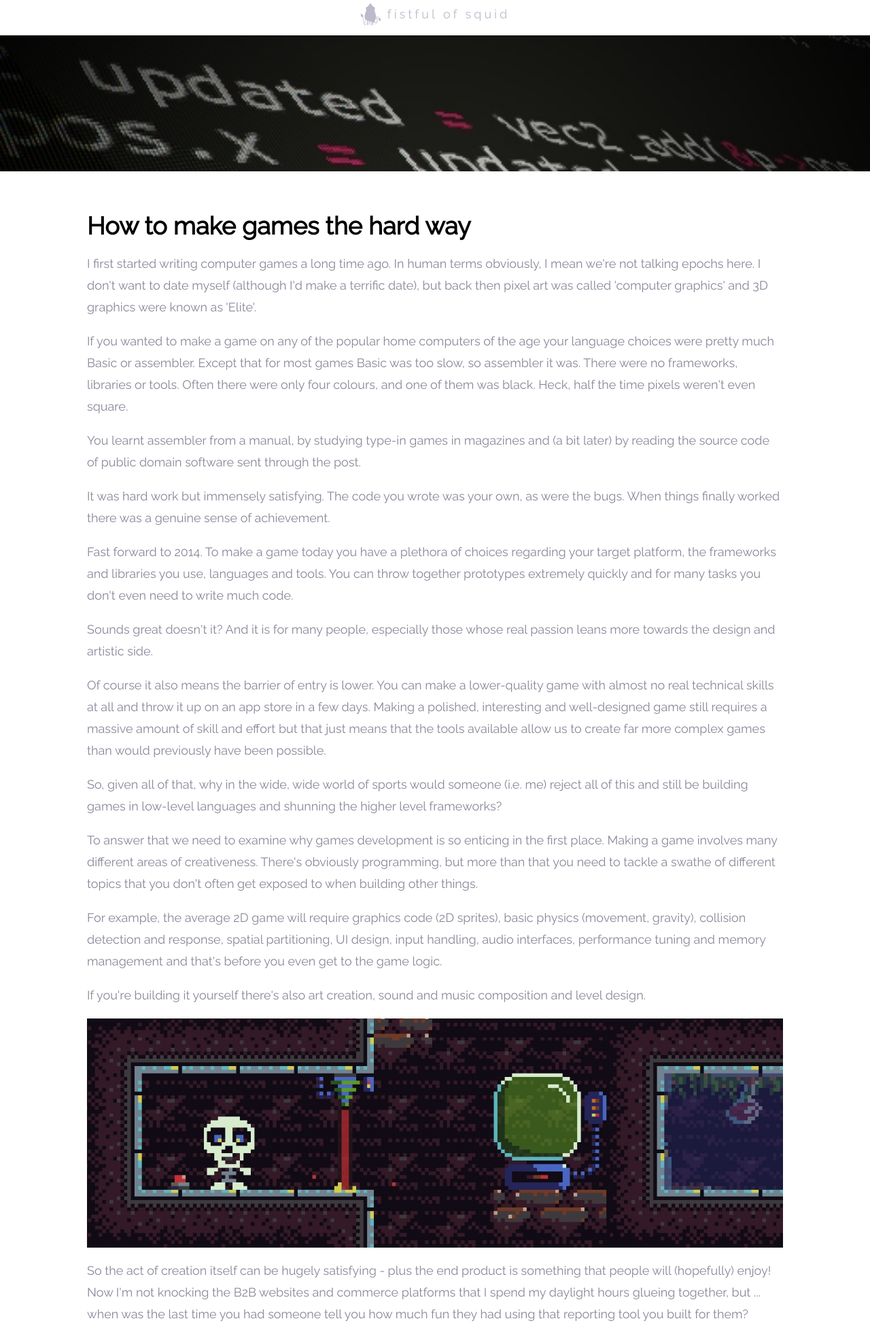
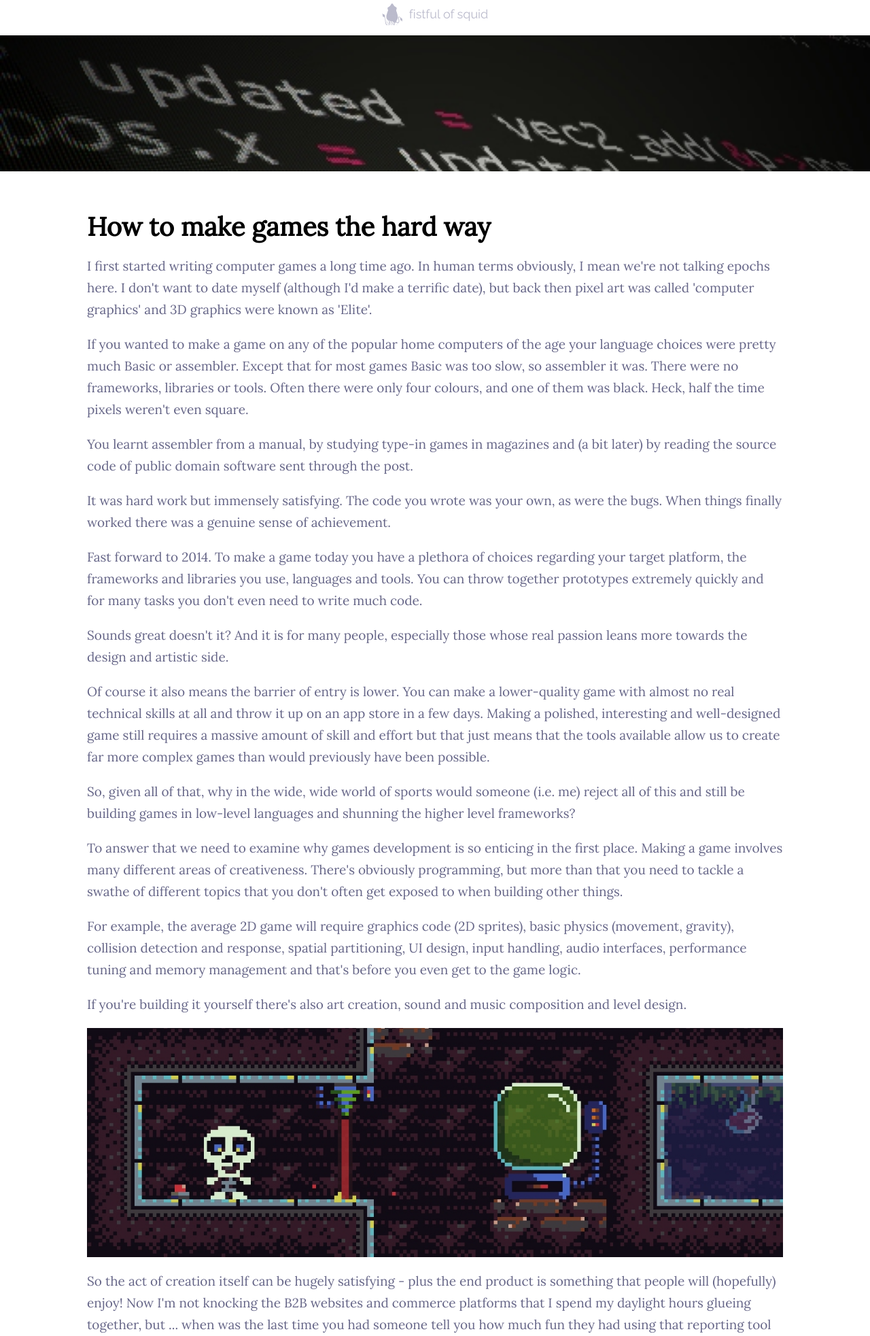
Before and after one commit to joeyspacerocks/joeyspacerocks.github.io, a PHP site: page /blog/how_to_make_games_the_hard_way.html in a window 1280 px wide. Shown: the top 1965 px of the page at 68% size. Run offline with PHP 8.4, Linux system fonts and the light colour scheme; some libraries are stand-ins or nearby versions.

Commit message:
Font face for blog posts

```diff
--- a/blog/main.css
+++ b/blog/main.css
@@ -1,3 +1,5 @@
+@import url(http://fonts.googleapis.com/css?family=Lora);
+
 body {
     margin: 0;
     padding: 0;
@@ -100,7 +102,7 @@ a {
 .post-header {
     font-size: 20px;
     margin: 0 0;
-    letter-spacing: 4px;
+include     letter-spacing: 4px;
     text-rendering: optimizeSpeed;	/* disable kerning */
 }
 
@@ -121,9 +123,10 @@ a {
     text-align: left;
     width: 80%;
     margin-top: 40px;
-    color: #889;
-    font-size: 18px;
+    color: #668;
+    font-size: 19px;
     padding-bottom: 40px;
+    font-family: 'Lora', serif;
 }
 
     .post h1 {
```
